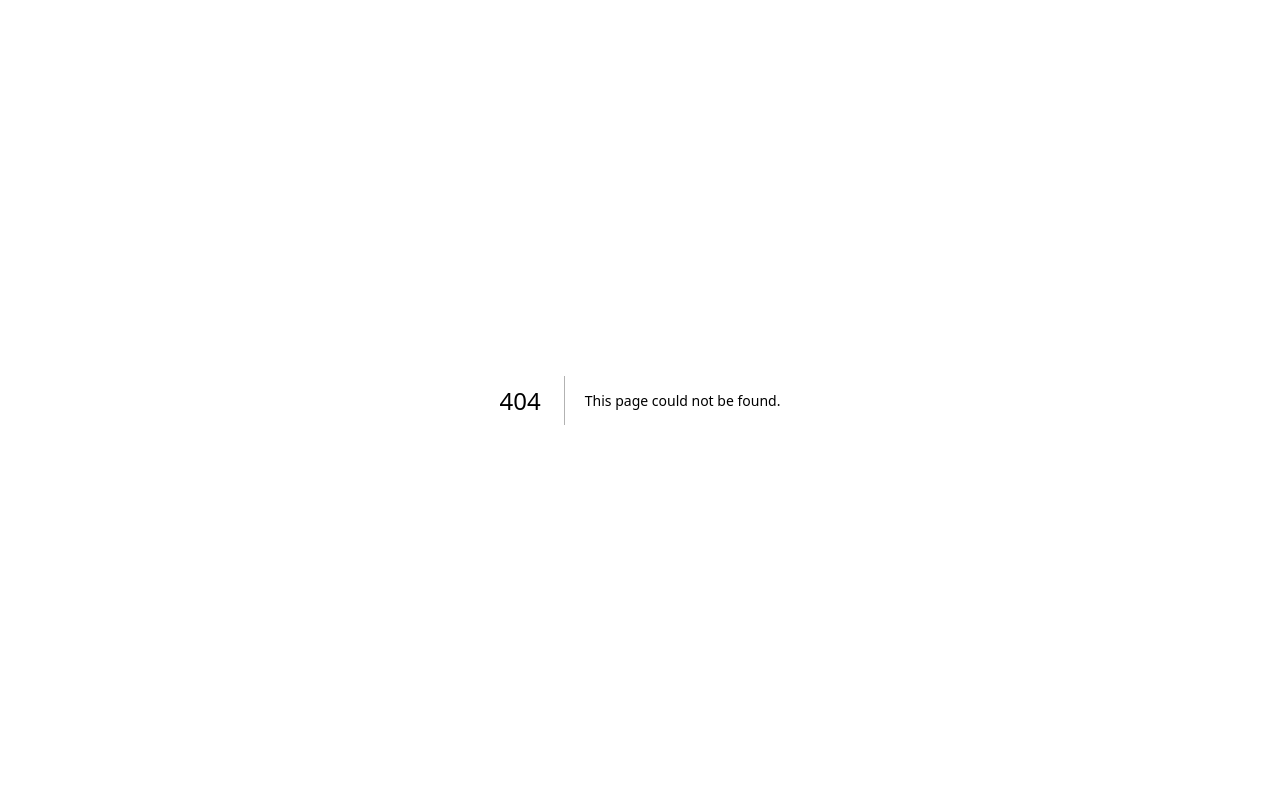
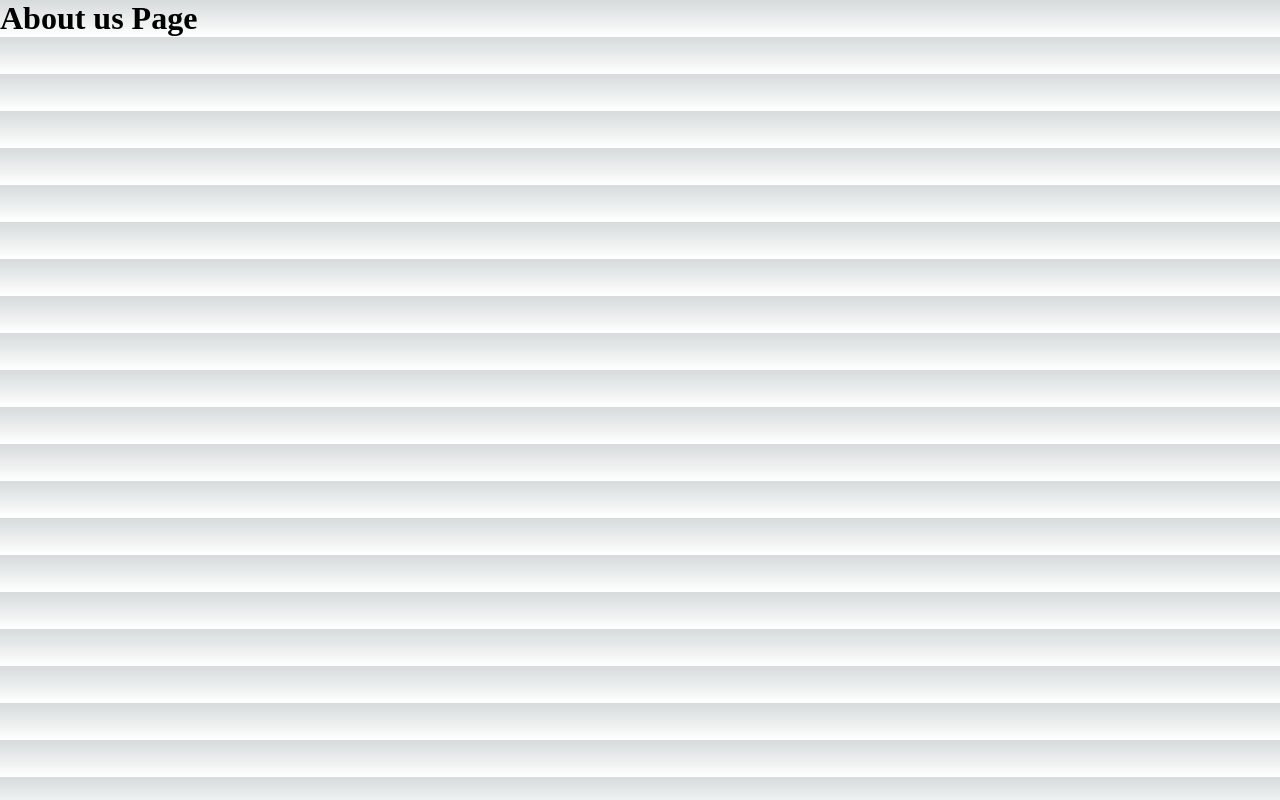
Before and after one commit to robdcampbell/nextjs_sandbox, a Next.js app: page /about-us in a window 1280 px wide. Before the commit this address had no page. Built offline with nearby package versions, Linux system fonts and the light colour scheme.

Commit message:
Adding additional folders to project. Begin first page component

```diff
--- /dev/null
+++ b/pages/about-us.js
@@ -0,0 +1,11 @@
+import React from "react";
+
+const Page = () => {
+  return (
+    <div>
+      <h1>About us Page</h1>
+    </div>
+  );
+};
+
+export default Page;
```
Also changed, not shown: notes.txt.
